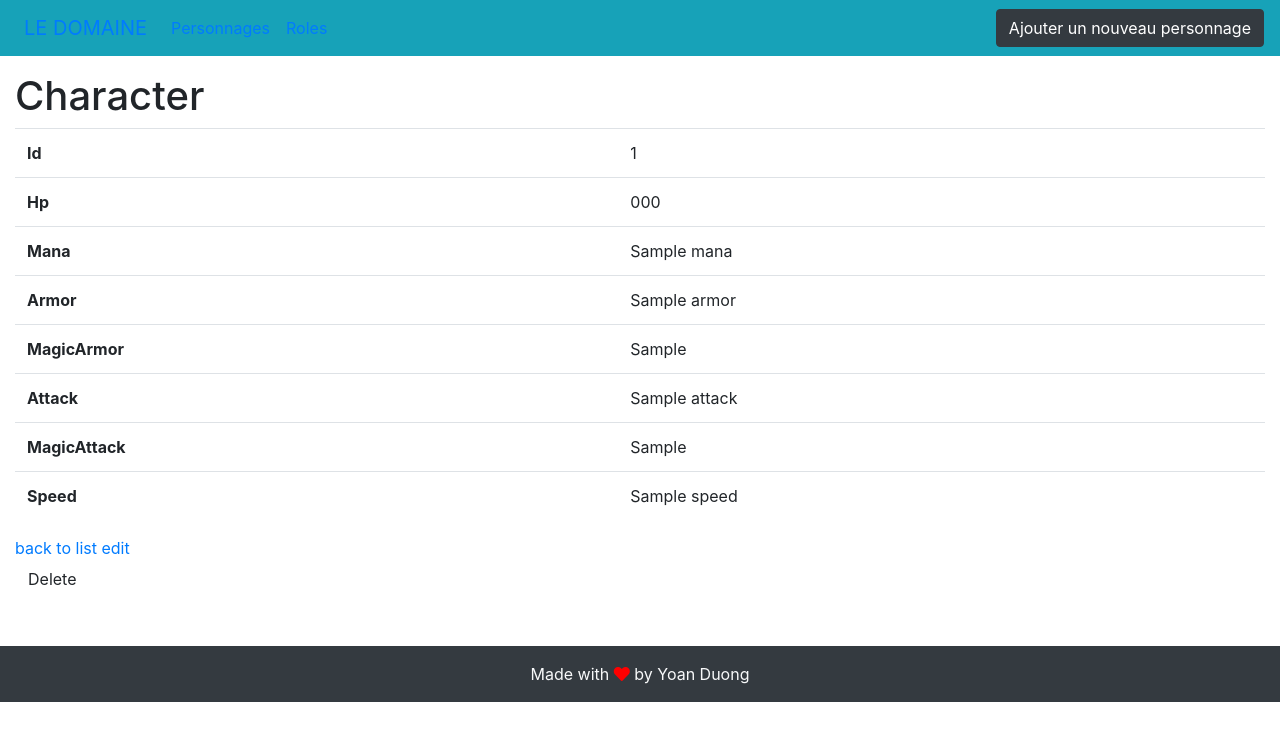
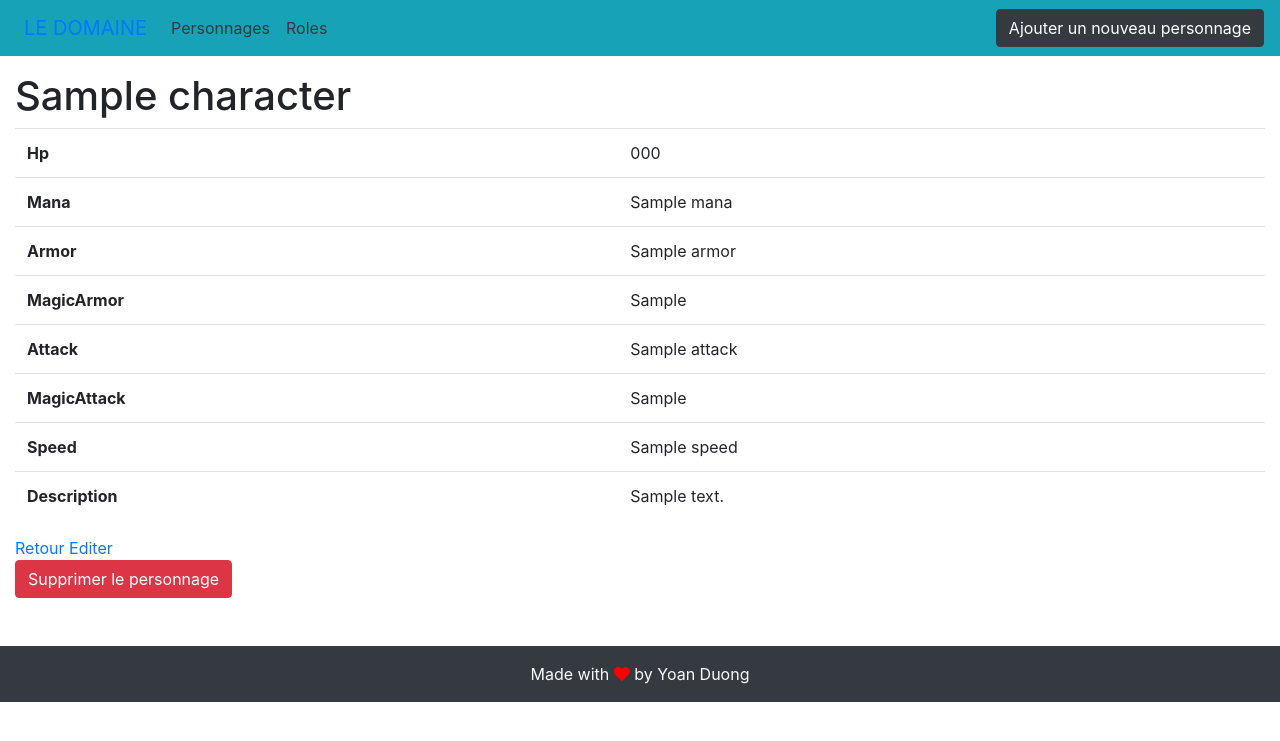
Before and after one commit to Miralyss/checkpoint2, a Symfony app: template templates/character/show.html.twig in a window 1280 px wide. Shown: the top 741 px of the page. Run offline with Twig, Linux system fonts and the light colour scheme; the template is opened without the code that fills it: most values are stand-ins (such as "Sample title", 1, 10 or a date in 2020); some libraries are stand-ins or nearby versions.

Commit message:
route and frenchisation done

```diff
--- a/src/Form/CharacterType.php
+++ b/src/Form/CharacterType.php
@@ -12,6 +12,7 @@ class CharacterType extends AbstractType
     public function buildForm(FormBuilderInterface $builder, array $options)
     {
         $builder
+            ->add('name')
             ->add('hp')
             ->add('mana')
             ->add('armor')
@@ -19,6 +20,7 @@ class CharacterType extends AbstractType
             ->add('attack')
             ->add('magicAttack')
             ->add('speed')
+            ->add('description')
             ->add('role', null, ['choice_label' => 'name'])
         ;
     }
--- a/templates/base.html.twig
+++ b/templates/base.html.twig
@@ -18,10 +18,10 @@
         <div class="collapse navbar-collapse">
             <ul class="navbar-nav mr-auto">
                 <li class="nav-item active">
-                    <a class="nav-link" href="{{ path('character_index') }}">Personnages <span class="sr-only">(current)</span></a>
+                    <a class="nav-link text-dark" href="{{ path('character_index') }}">Personnages <span class="sr-only">(current)</span></a>
                 </li>
                 <li class="nav-item">
-                    <a class="nav-link" href="{{ path('role_index') }}">Roles</a>
+                    <a class="nav-link text-dark" href="{{ path('role_index') }}">Roles</a>
                 </li>
             </ul>
         </div>
--- a/templates/character/_delete_form.html.twig
+++ b/templates/character/_delete_form.html.twig
@@ -1,5 +1,5 @@
 <form method="post" action="{{ path('character_delete', {'id': character.id}) }}" onsubmit="return confirm('Are you sure you want to delete this item?');">
     <input type="hidden" name="_method" value="DELETE">
     <input type="hidden" name="_token" value="{{ csrf_token('delete' ~ character.id) }}">
-    <button class="btn">Delete</button>
+    <button class="btn btn-danger">Supprimer le personnage</button>
 </form>
--- a/templates/character/_form.html.twig
+++ b/templates/character/_form.html.twig
@@ -1,4 +1,4 @@
 {{ form_start(form) }}
     {{ form_widget(form) }}
-    <button class="btn">{{ button_label|default('Save') }}</button>
+    <button class="btn btn-success">{{ button_label|default('Confirmer') }}</button>
 {{ form_end(form) }}
--- a/templates/character/edit.html.twig
+++ b/templates/character/edit.html.twig
@@ -5,9 +5,9 @@
 {% block body %}
     <h1>Edit Character</h1>
 
-    {{ include('character/_form.html.twig', {'button_label': 'Update'}) }}
+    {{ include('character/_form.html.twig', {'button_label': 'Confirmer'}) }}
 
-    <a href="{{ path('character_index') }}">back to list</a>
+    <a href="{{ path('character_index') }}">Retour</a>
 
     {{ include('character/_delete_form.html.twig') }}
 {% endblock %}
--- a/templates/character/index.html.twig
+++ b/templates/character/index.html.twig
@@ -43,5 +43,5 @@
         </tbody>
     </table>
 
-    <a href="{{ path('character_new') }}">Create new</a>
+    <a href="{{ path('character_new') }}">Créer un nouveau personnage</a>
 {% endblock %}
--- a/templates/character/show.html.twig
+++ b/templates/character/show.html.twig
@@ -3,14 +3,11 @@
 {% block title %}Character{% endblock %}
 
 {% block body %}
-    <h1>Character</h1>
+    <h1>{{ character.name }}</h1>
 
     <table class="table">
         <tbody>
-            <tr>
-                <th>Id</th>
-                <td>{{ character.id }}</td>
-            </tr>
+
             <tr>
                 <th>Hp</th>
                 <td>{{ character.hp }}</td>
@@ -39,12 +36,16 @@
                 <th>Speed</th>
                 <td>{{ character.speed }}</td>
             </tr>
+            <tr>
+                <th>Description</th>
+                <td>{{ character.description }}</td>
+            </tr>
         </tbody>
     </table>
 
-    <a href="{{ path('character_index') }}">back to list</a>
+    <a href="{{ path('character_index') }}">Retour</a>
 
-    <a href="{{ path('character_edit', {'id': character.id}) }}">edit</a>
+    <a href="{{ path('character_edit', {'id': character.id}) }}">Editer</a>
 
     {{ include('character/_delete_form.html.twig') }}
 {% endblock %}
--- a/templates/role/_delete_form.html.twig
+++ b/templates/role/_delete_form.html.twig
@@ -1,5 +1,5 @@
 <form method="post" action="{{ path('role_delete', {'id': role.id}) }}" onsubmit="return confirm('Are you sure you want to delete this item?');">
     <input type="hidden" name="_method" value="DELETE">
     <input type="hidden" name="_token" value="{{ csrf_token('delete' ~ role.id) }}">
-    <button class="btn">Delete</button>
+    <button class="btn btn-danger">Supprimer le role</button>
 </form>
--- a/templates/role/_form.html.twig
+++ b/templates/role/_form.html.twig
@@ -1,4 +1,4 @@
 {{ form_start(form) }}
     {{ form_widget(form) }}
-    <button class="btn">{{ button_label|default('Save') }}</button>
+    <button class="btn btn-success">{{ button_label|default('Confirmer') }}</button>
 {{ form_end(form) }}
```
Also changed, not shown: templates/character/new.html.twig (+4 -4 lines).
